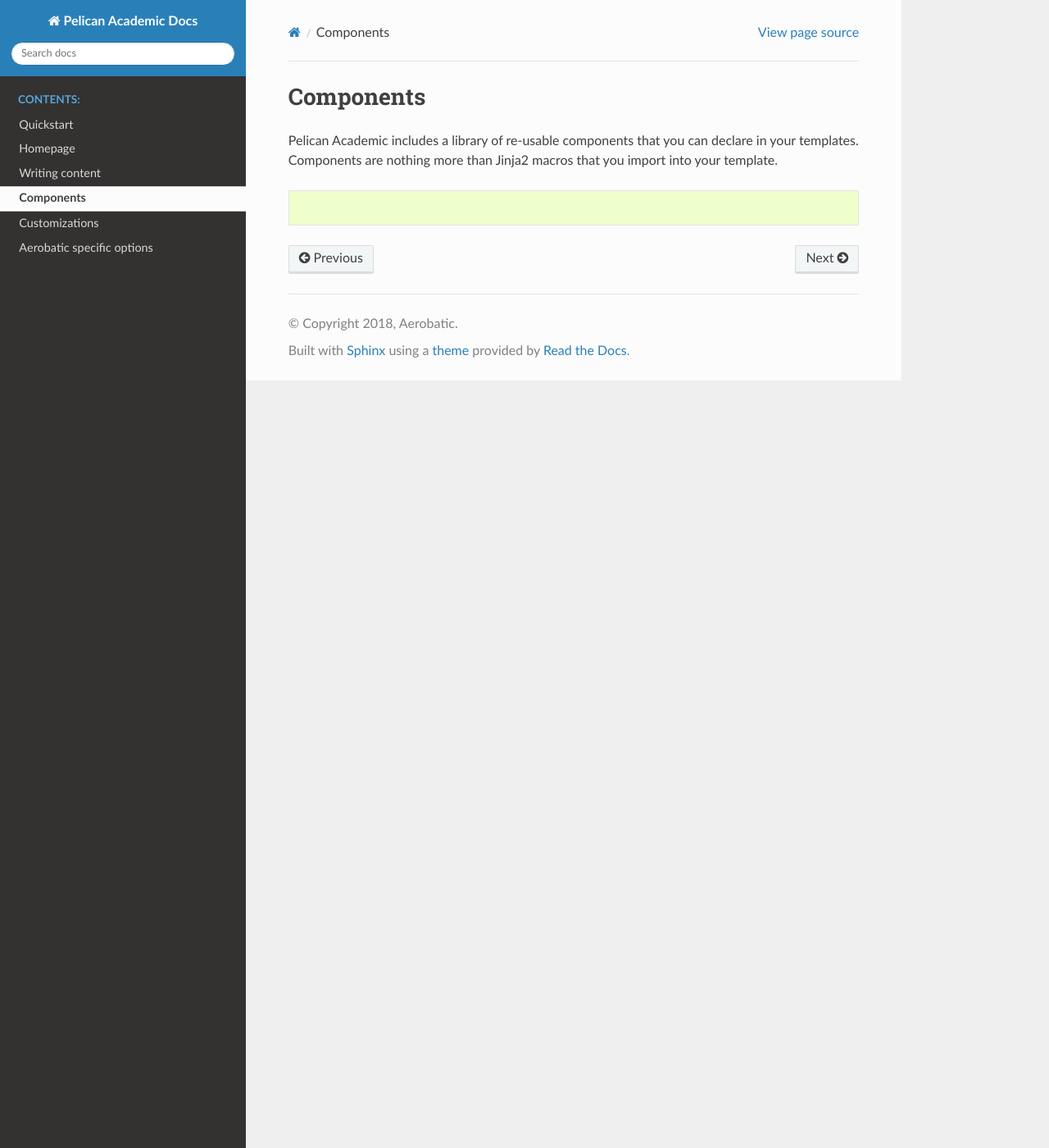
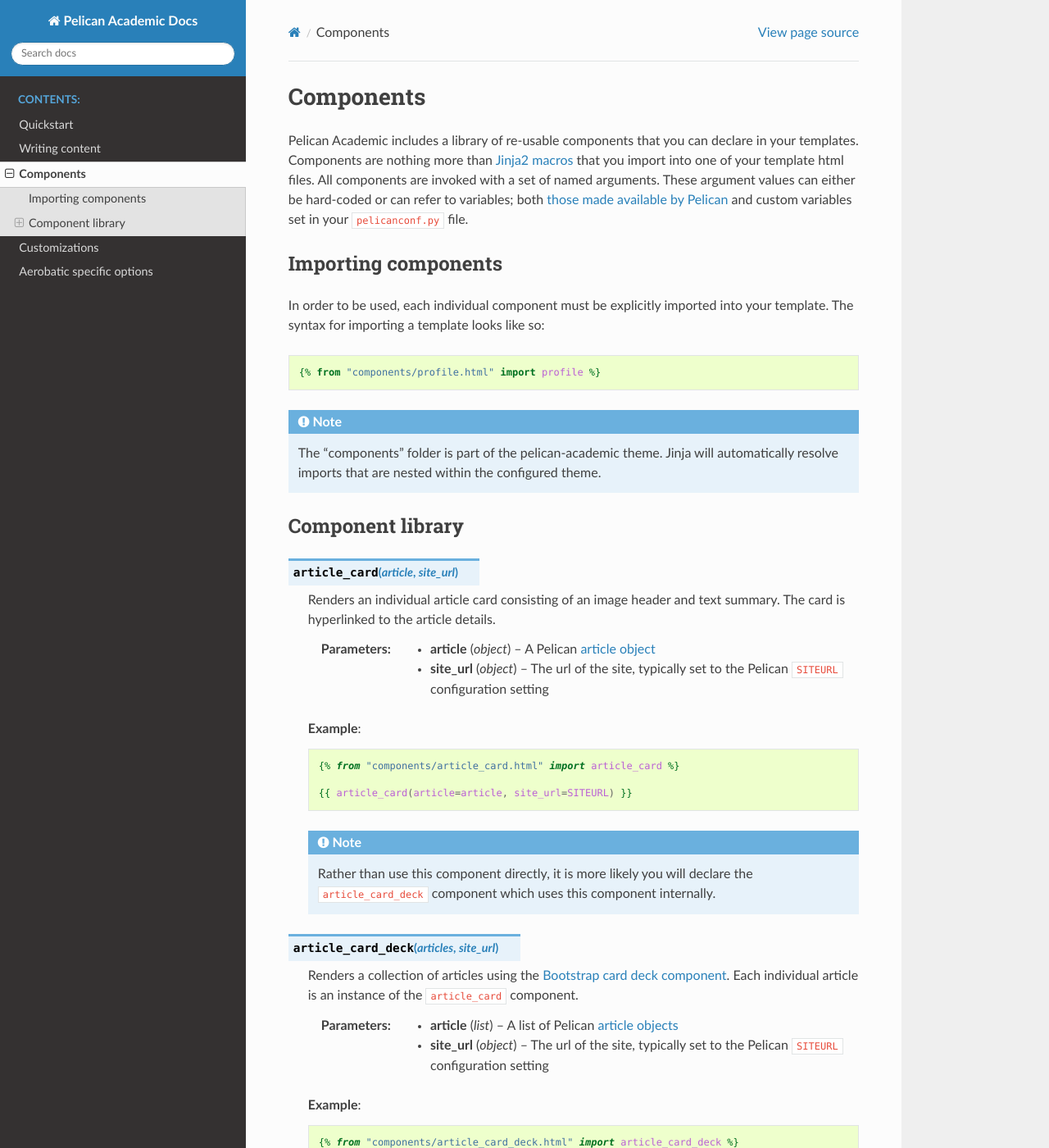
Before and after one commit to aerobatic/pelican-academic, a Sphinx documentation site: the page built from docs/components.rst, in a window 1280 px wide and 1400 px high. Shown: the whole window at 82% size. Built offline with Sphinx 7.4.7 and the Read the Docs theme 2.0.0, drawn with Linux system fonts in a browser that asks for light colours; some of the changed text lies outside the part shown.

Commit message:
Working on docs

````diff
--- /dev/null
+++ b/docs/aerobatic.rst
@@ -0,0 +1,2 @@
+Aerobatic specific options
+###########################
--- a/docs/components.md
+++ /dev/null
@@ -1,7 +0,0 @@
-# Components
-
-Pelican Academic includes a library of re-usable components that you can declare in your templates. Components are nothing more than Jinja2 macros that you import into your template.
-
-```jinja
-
-```
--- /dev/null
+++ b/docs/components.rst
@@ -0,0 +1,80 @@
+Components
+################
+
+Pelican Academic includes a library of re-usable components that you can declare in your templates. Components are nothing more than `Jinja2 macros <http://jinja.pocoo.org/docs/2.10/templates/#macros>`_ that you import into one of your template html files. All components are invoked with a set of named arguments. These argument values can either be hard-coded or can refer to variables; both `those made available by Pelican <http://docs.getpelican.com/en/stable/themes.html#templates-and-variables>`_ and custom variables set in your ``pelicanconf.py`` file.
+
+Importing components
+--------------------
+In order to be used, each individual component must be explicitly imported into your template. The syntax for importing a template looks like so:
+
+.. code-block:: jinja
+
+  {% from "components/profile.html" import profile %}
+
+.. note::
+
+  The "components" folder is part of the pelican-academic theme. Jinja will automatically resolve imports that are nested within the configured theme.
+
+Component library
+--------------------
+
+.. py:function:: article_card(article, site_url)
+
+  Renders an individual article card consisting of an image header and text summary. The card is hyperlinked to the article details.
+
+  :param object article: A Pelican `article object <http://docs.getpelican.com/en/stable/themes.html#article>`_
+  :param object site_url: The url of the site, typically set to the Pelican ``SITEURL`` configuration setting
+
+  **Example**:
+
+  .. code-block:: jinja
+
+    {% from "components/article_card.html" import article_card %}
+
+    {{ article_card(article=article, site_url=SITEURL) }}
+
+  .. note::
+
+    Rather than use this component directly, it is more likely you will declare the ``article_card_deck`` component which uses this component internally.
+
+.. py:function:: article_card_deck(articles, site_url)
+
+  Renders a collection of articles using the `Bootstrap card deck component <https://getbootstrap.com/docs/4.0/components/card/#card-decks>`_. Each individual article is an instance of the ``article_card`` component.
+
+  :param list article: A list of Pelican `article objects <http://docs.getpelican.com/en/stable/themes.html#article>`_
+  :param object site_url: The url of the site, typically set to the Pelican ``SITEURL`` configuration setting
+
+  **Example**:
+
+  .. code-block:: jinja
+
+    {% from "components/article_card_deck.html" import article_card_deck %}
+
+    {{ article_card_deck(articles | isselected('posts'), site_url=SITEURL) }}
+
+.. py:function:: profile(full_name, [job_title], [works_for], [email_address], [network_urls])
+
+  Used to render your basic profile including picture, name, title, email, and links to social network profiles.
+
+  :param str full_name: Your full name
+  :param str job_title: Your job title
+  :param str works_for: The name of the organization or institution you work for
+  :param object network_urls: Urls to your profile on various social networks. Each will be rendered as a hyperlinked icon. Supported keys are ``google_scholar``, ``twitter``, and ``github``. Each key is optional.
+
+  **Example:**
+
+  .. code-block:: jinja
+
+    {% from "components/profile.html" import profile %}
+
+    {{ profile(
+      full_name=PROFILE_METADATA.fullName,
+      job_title=PROFILE_METADATA.jobTitle,
+      works_for=PROFILE_METADATA.worksFor.name,
+      email_address="test@example.org",
+      network_urls={
+        "google_scholar": "https://scholar.google.co.uk/citations?user=sIwtMXoAAAAJ",
+        "twitter": "https://twitter.com/" + TWITTER_USERNAME,
+        "github": "https://github.com/aerobatic/pelican-academic"
+      }
+    )}}
--- a/docs/customizations.rst
+++ b/docs/customizations.rst
@@ -7,6 +7,9 @@
 Footer
 ======
 
+Favicon
+=======
+
 Google Analytics
 ================
 
--- a/docs/homepage.rst
+++ /dev/null
@@ -1,2 +0,0 @@
-Homepage
-=========
--- a/docs/index.rst
+++ b/docs/index.rst
@@ -7,7 +7,6 @@
    :caption: Contents:
 
    quickstart
-   homepage
    content
    components
    customizations
--- /dev/null
+++ b/pyvenv.cfg
@@ -0,0 +1,3 @@
+home = /usr/local/bin
+include-system-site-packages = false
+version = 3.6.4
````
Also changed, not shown: docs/aerobatic.md (deleted, +0 -1 lines), docs/content.md (deleted, +0 -3 lines), docs/content.rst (added, +15 -0 lines), docs/quickstart.md (deleted, +0 -53 lines), docs/quickstart.rst (added, +56 -0 lines), requirements.txt (renamed from docs/requirements.txt, +10 -0 lines), 6 other files.
